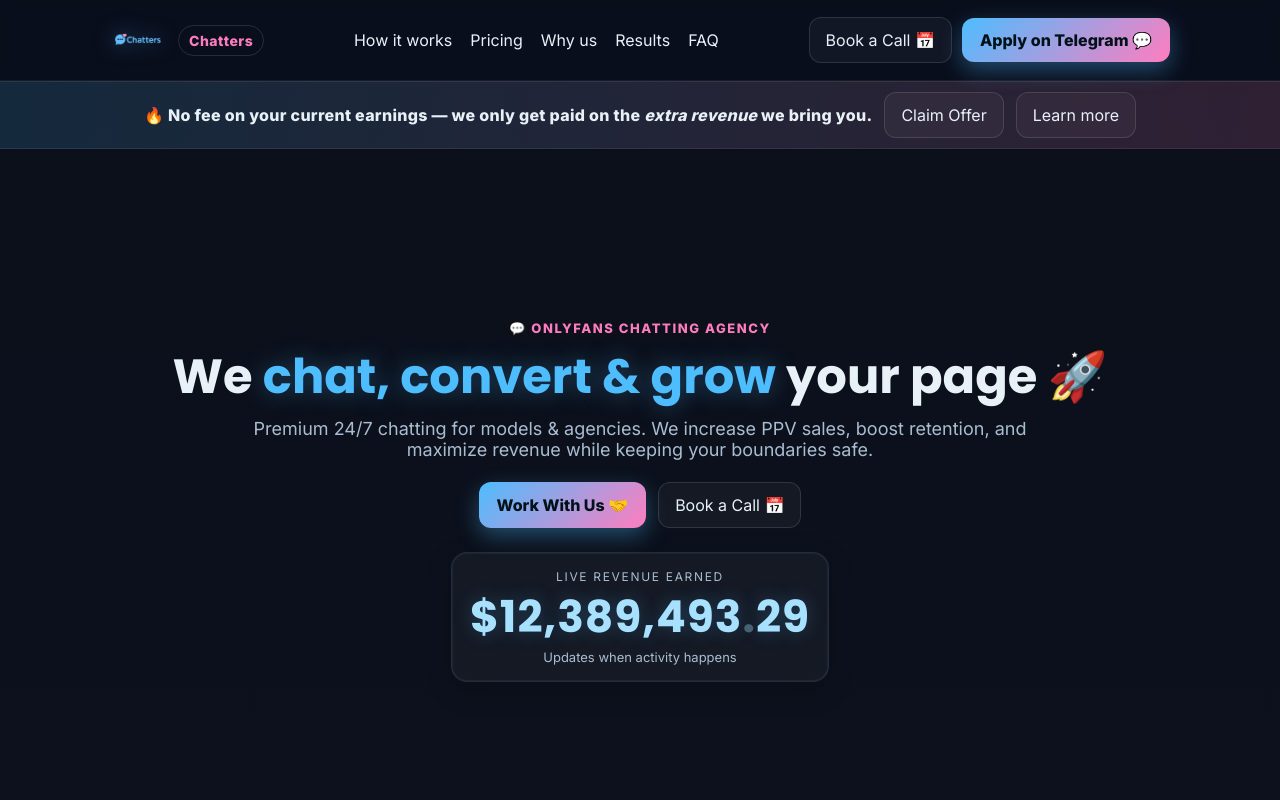
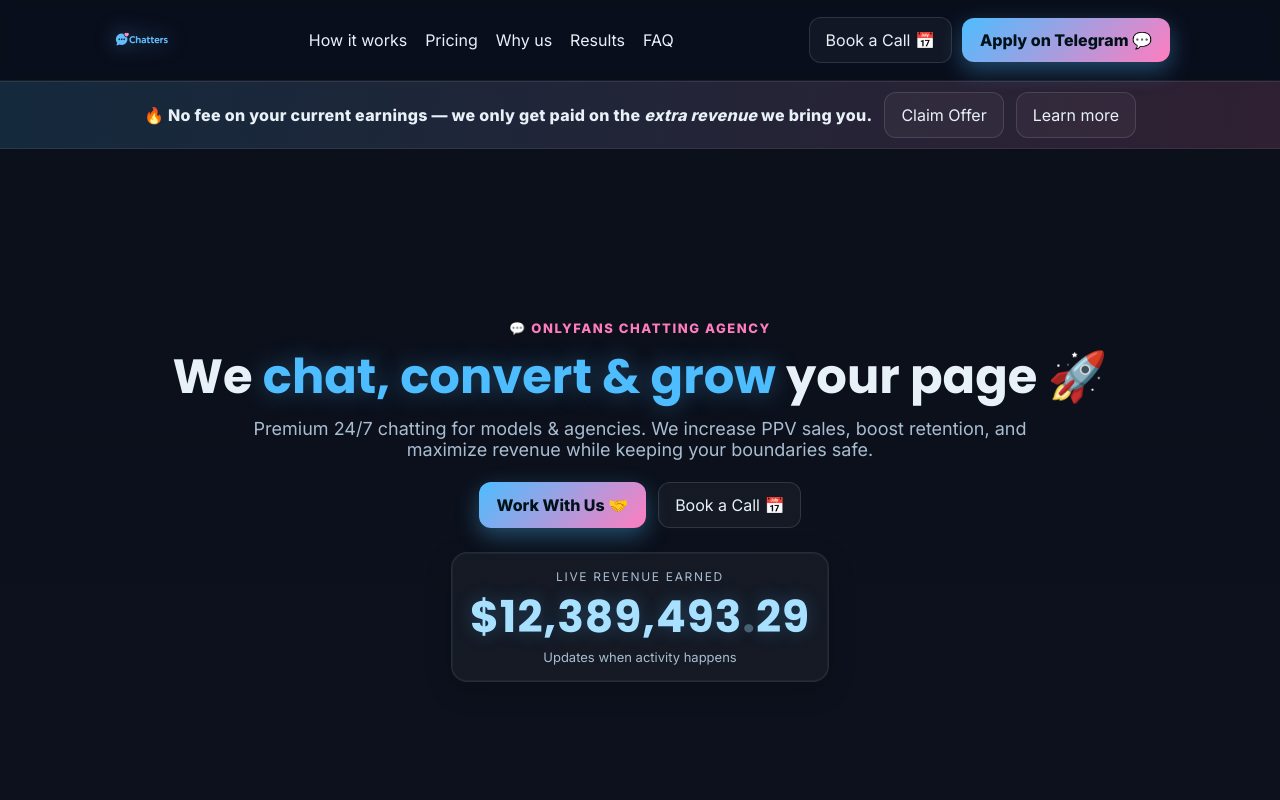
Before and after one commit to ChatterOFM/chatters-landing, a plain HTML site: page index.html in a window 1280 px wide. Shown: the top 800 px of the page. Drawn offline with Linux system fonts and the light colour scheme.

Commit message:
Update index.html

```diff
--- a/index.html
+++ b/index.html
@@ -46,9 +46,8 @@
 }
 .nav{ display:flex; align-items:center; justify-content:space-between; height:80px; gap:16px; }
 .logo{ display:flex; align-items:center; gap:12px; }
-.logo img{ height:56px; width:auto; filter:drop-shadow(0 0 10px rgba(77,189,255,.5)); }
-@media (max-width:900px){ .logo img{ height:44px; } }
-.badge{ font-weight:700; letter-spacing:.5px; font-size:14px; padding:6px 10px; border:1px solid rgba(255,255,255,.12); border-radius:999px; color:var(--accent); }
+.logo img{ height:64px; width:auto; filter:drop-shadow(0 0 10px rgba(77,189,255,.5)); } /* bigger logo */
+@media (max-width:900px){ .logo img{ height:48px; } }
 
 /* Desktop nav */
 .navlinks{ display:flex; gap:18px; flex-wrap:wrap; }
@@ -258,7 +257,7 @@
 <header class="header">
   <div class="container nav">
     <div class="logo">
-      <img src="assets/logo.png" alt="Chatters logo"><span class="badge">Chatters</span>
+      <img src="assets/logo.png" alt="Agency logo">
     </div>
 
     <!-- Desktop nav -->
@@ -274,14 +273,14 @@
       <a class="btn" id="bookCall">Book a Call 📅</a>
       <a class="cta" href="https://t.me/AlexanderSterlingOFM" target="_blank" rel="noopener">Apply on Telegram 💬</a>
 
-      <!-- Mobile hamburger -->
+      <!-- Mobile hamburger (hidden on desktop by CSS) -->
       <button id="menuBtn" class="hamburger" aria-label="Menu" aria-controls="mobileNav" aria-expanded="false">
         <span></span><span></span><span></span>
       </button>
     </div>
   </div>
 
-  <!-- Mobile drawer -->
+  <!-- Mobile drawer (hidden on desktop by CSS) -->
   <nav id="mobileNav" class="mnav" hidden>
     <a href="#how">How it works</a>
     <a href="#pricing">Pricing</a>
@@ -701,7 +700,7 @@
 if(!localStorage.getItem('ch_offer_seen')){ setTimeout(()=>{ openOffer(); localStorage.setItem('ch_offer_seen','1'); }, 12000); }
 document.addEventListener('mouseout', (e)=>{ if(!e.toElement && !e.relatedTarget && e.clientY < 10 && !localStorage.getItem('ch_offer_exit')){ openOffer(); localStorage.setItem('ch_offer_exit','1'); } });
 
-// Mobile menu
+// Mobile menu (mobile-only; CSS hides on desktop)
 const menuBtn = document.getElementById('menuBtn');
 const mobileNav = document.getElementById('mobileNav');
 function closeMenu(){
```
